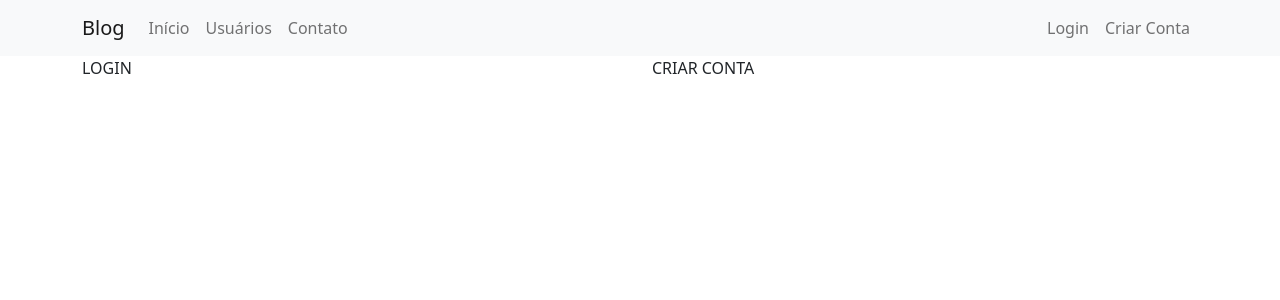
After one commit to mpvasco/blogFlask, a Flask app: page /login in a window 1280 px wide. The commit adds this page. Shown: the top 300 px of the page. Run offline with Flask 2, Linux system fonts and the light colour scheme.

Commit message:
navbar updated

```diff
--- a/main.py
+++ b/main.py
@@ -16,6 +16,9 @@ def contact():
 def users():
     return render_template('users.html', x=lista_users)
 
+@app.route("/login")
+def login():
+    return render_template('login.html')
 
 if __name__ == '__main__':
   app.run(debug=True)
--- /dev/null
+++ b/templates/login.html
@@ -0,0 +1,12 @@
+{% extends 'base.html' %}
+
+{% block body %}
+
+  <div class="container">
+    <div class="row">
+      <div class="col">LOGIN</div>
+      <div class="col">CRIAR CONTA</div>
+    </div>
+  </div>
+
+{% endblock %}
--- a/templates/navbar.html
+++ b/templates/navbar.html
@@ -17,10 +17,10 @@
       </ul>
       <ul class="d-flex navbar-nav">
         <li class="nav-item">
-          <a class="nav-link" href="#">Login</a>
+          <a class="nav-link" href="{{ url_for('login') }}">Login</a>
         </li>
         <li class="nav-item">
-          <a class="nav-link" href="#">Criar Conta</a>
+          <a class="nav-link" href="{{ url_for('login') }}">Criar Conta</a>
         </li>
       </ul>
     </div>
```
